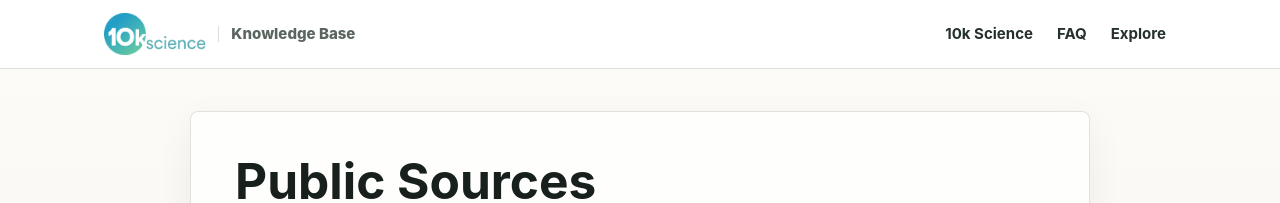
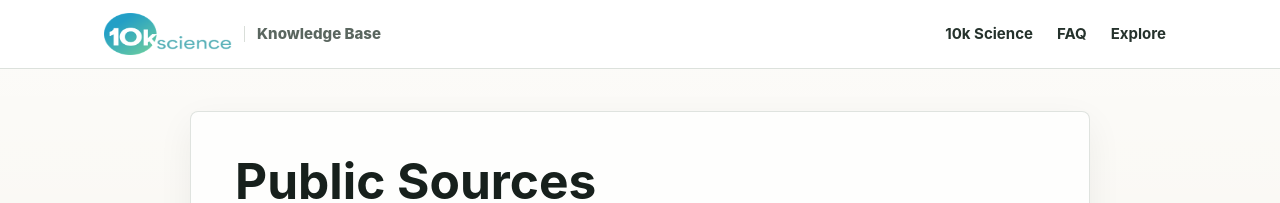
Before and after one commit to 10kScience/10k-knowledge-base, a Jekyll site: the page built from public-sources.md, in a window 1280 px wide. Shown: the top 203 px of the page. Built offline with Jekyll 4.4.1, drawn with Linux system fonts in a browser that asks for light colours.

Commit message:
Constrain header logo rendering

```diff
--- a/_layouts/default.html
+++ b/_layouts/default.html
@@ -23,7 +23,7 @@
   <meta name="twitter:title" content="{{ meta_title | escape }}">
   <meta name="twitter:description" content="{{ meta_description | escape }}">
   <meta name="twitter:image" content="{{ meta_image }}">
-  <link rel="stylesheet" href="{{ '/assets/css/site.css' | relative_url }}">
+  <link rel="stylesheet" href="{{ '/assets/css/site.css' | relative_url }}?v=20260428-logo-fix">
   <script type="application/ld+json">
   {
     "@context": "https://schema.org",
@@ -271,7 +271,7 @@
   <nav class="site-nav" aria-label="Knowledge base navigation">
     <div class="site-nav-inner">
       <a class="brand" href="{{ site.baseurl }}/">
-        <img class="brand-logo" src="{{ '/assets/images/10k-science-logo.png' | relative_url }}" alt="10k Science">
+        <img class="brand-logo" src="{{ '/assets/images/10k-science-logo-header.png' | relative_url }}" alt="10k Science" width="128" height="53">
         <span class="brand-title">Knowledge Base</span>
       </a>
       <div class="site-links">
--- a/assets/css/site.css
+++ b/assets/css/site.css
@@ -115,8 +115,10 @@ pre code {
 
 .brand-logo {
   display: block;
-  height: 42px;
-  width: auto;
+  flex: 0 0 auto;
+  height: auto;
+  max-height: 42px;
+  width: 128px;
 }
 
 .brand-title {
@@ -563,7 +565,8 @@ blockquote {
   }
 
   .brand-logo {
-    height: 36px;
+    max-height: 36px;
+    width: 110px;
   }
 
   .hero-media {
```
Also changed, not shown: assets/images/10k-science-logo-header.png (added), assets/images/10k-science-logo.png (deleted).
